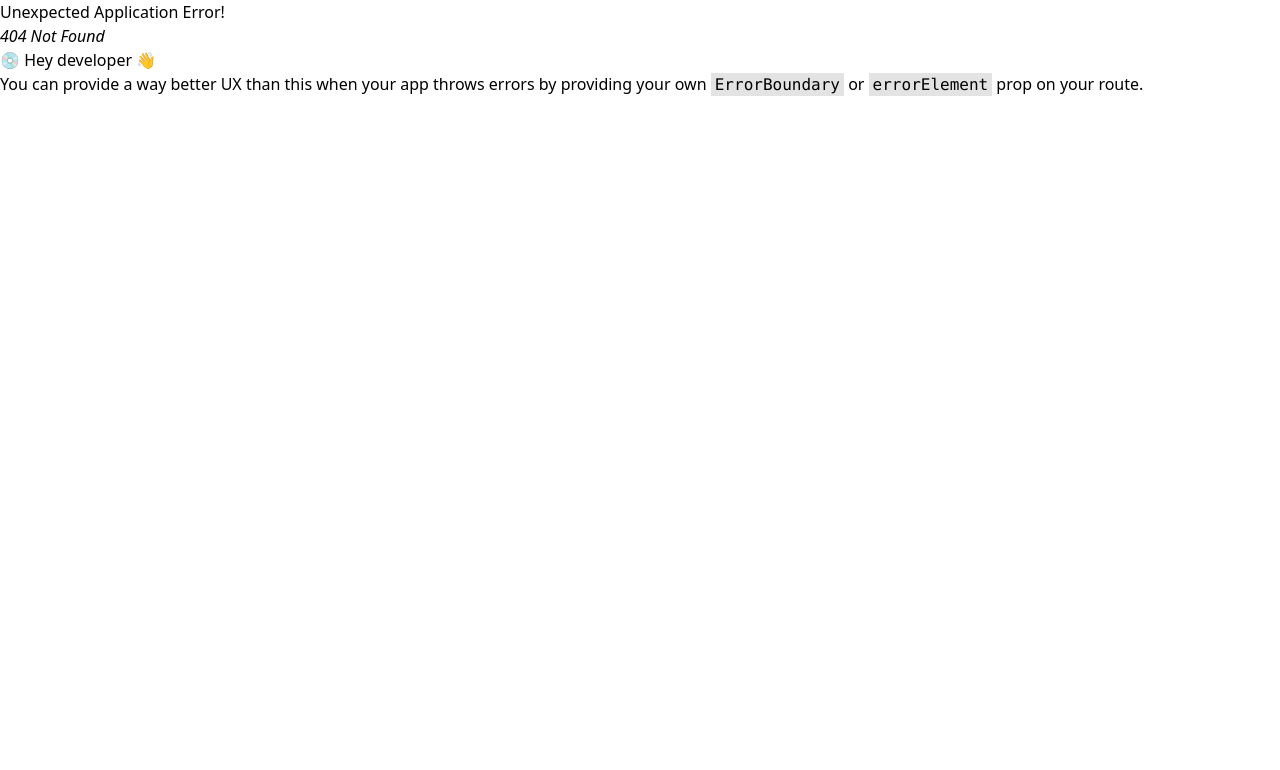
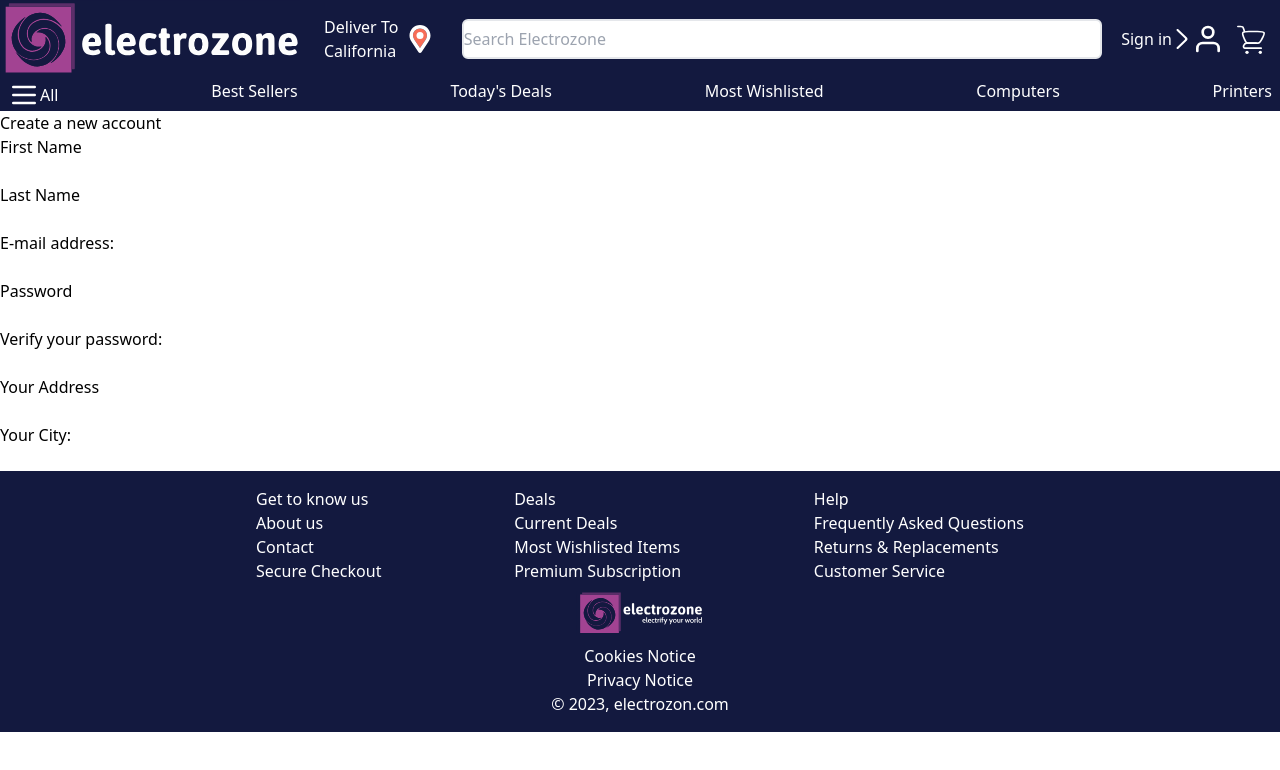
Before and after one commit to KutayAraz/electrozone-client, a React (Vite) app: page /sign-up in a window 1280 px wide. Before the commit this address had no page. Shown: the top 770 px of the page. Built offline with nearby package versions, Linux system fonts and the light colour scheme.

Commit message:
add sign-up page

```diff
--- a/src/pages/Product-List/index.tsx
+++ b/src/pages/Product-List/index.tsx
@@ -1,19 +1,46 @@
-import ProductCard from "./components/ProductCard";
-import { ProductCardProps } from "./models";
+import { useState, useEffect } from "react";
+
+interface Product {
+  id: number;
+  name: string;
+  description: string;
+  price: number;
+  category: {
+    id: number;
+    name: string;
+  };
+  subcategory: {
+    id: number;
+    name: string;
+  };
+}
 
 const ProductList = () => {
-  const products: ProductCardProps[] = [];
+  const [products, setProducts] = useState<Product[]>([]);
+
+  useEffect(() => {
+    async function fetchProducts() {
+      const response = await fetch("http://localhost:3000/products");
+      const productsData = await response.json();
+      setProducts(productsData);
+    }
+    fetchProducts();
+  }, []);
 
   return (
-    <div className="flex">
-      {products.map((product) => (
-        <ProductCard
-          image={product.image}
-          name={product.name}
-          avgRating={product.avgRating}
-          price={product.price}
-        />
-      ))}
+    <div>
+      <h1>Products</h1>
+      <ul>
+        {products.map((product) => (
+          <li key={product.id}>
+            <h2>{product.name}</h2>
+            <p>{product.description}</p>
+            <p>Price: ${product.price}</p>
+            <p>Category: {product.category.name}</p>
+            <p>Subcategory: {product.subcategory.name}</p>
+          </li>
+        ))}
+      </ul>
     </div>
   );
 };
--- /dev/null
+++ b/src/pages/Sign-up/index.tsx
@@ -0,0 +1,23 @@
+const Signup = () => {
+  return (
+    <div className="flex flex-col">
+      <h4>Create a new account</h4>
+      <label>First Name</label>
+      <input type="text"></input>
+      <label>Last Name</label>
+      <input type="text"></input>
+      <label>E-mail address:</label>
+      <input type="text"></input>
+      <label>Password</label>
+      <input type="text"></input>
+      <label>Verify your password:</label>
+      <input type="text"></input>
+      <label>Your Address</label>
+      <input type="text"></input>
+      <label>Your City:</label>
+      <input type="text"></input>
+    </div>
+  );
+};
+
+export default Signup;
```
Also changed, not shown: src/App.tsx (+8 -2 lines).
